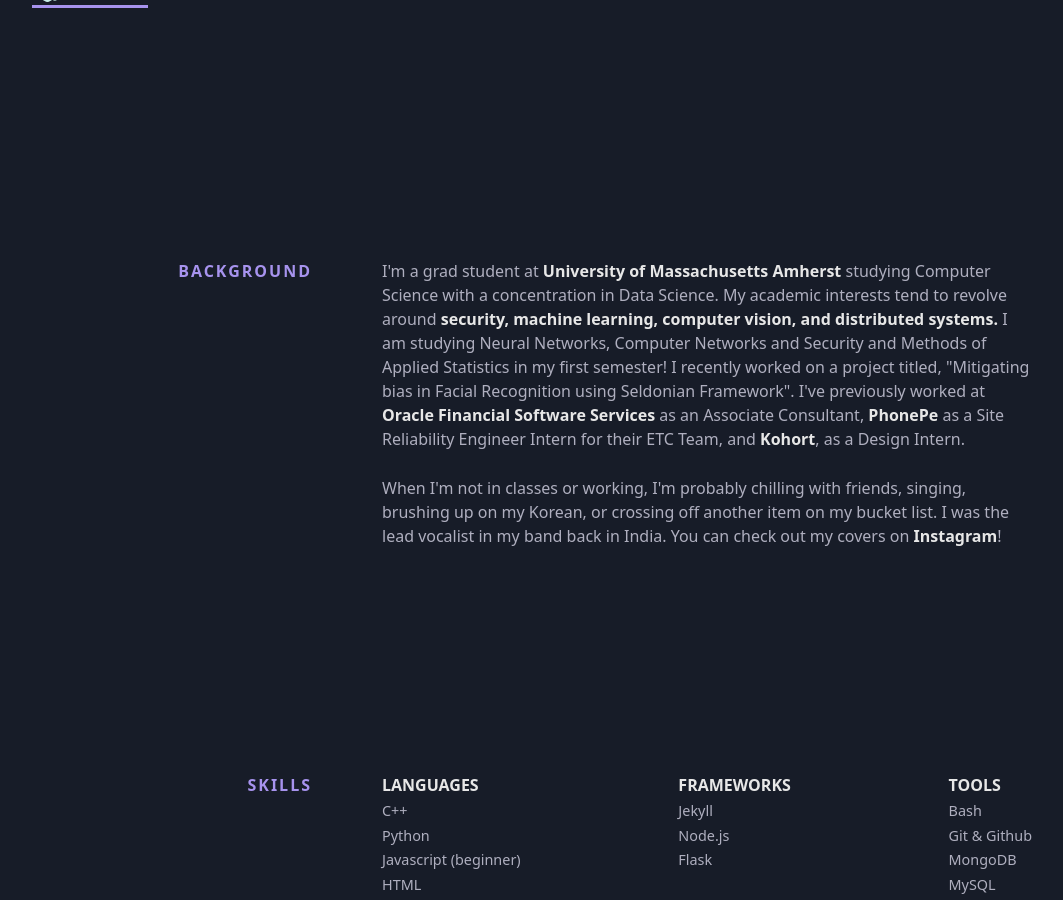
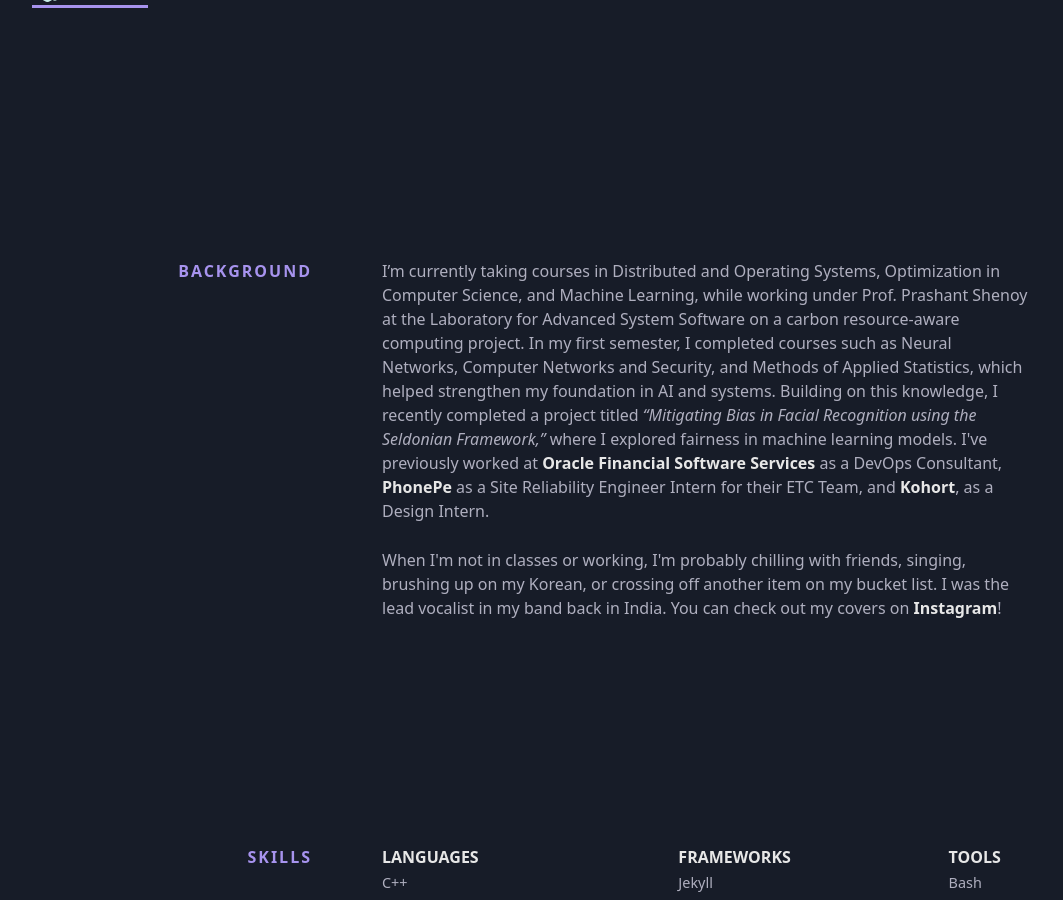
Before and after one commit to roshinisanikop/roshwebsite, a Jekyll site: the page built from index.html, in a window 1280 px wide and 900 px high, scrolled down 741 px. Shown: the whole window, without its empty margins (68-1131 px from the left). Built offline with Jekyll 4.4.1, drawn with Linux system fonts in a browser that asks for light colours; nearby versions of some CDN libraries; some web fonts are replaced.

Commit message:
Updating background spring 25

```diff
--- a/_includes/background.html
+++ b/_includes/background.html
@@ -2,17 +2,14 @@
   <div class="section__title">Background</div>
   <div class="section__content">
     <p>
-      I'm a grad student at
-      <a class="underline-link" href="https://www.umass.edu/" target="_blank">University of Massachusetts Amherst</a>
-      studying Computer Science with a concentration in Data Science. My academic interests tend to revolve around <strong>security,
-       machine learning, computer vision, and distributed systems.</strong> I am studying Neural Networks, Computer Networks and Security and Methods of Applied Statistics in my first semester!
-      I recently worked on a project titled, "Mitigating bias in Facial Recognition using Seldonian Framework".
+      I’m currently taking courses in Distributed and Operating Systems, Optimization in Computer Science, and Machine Learning, while working under Prof. Prashant Shenoy at the Laboratory for Advanced System Software on a carbon resource-aware computing project. In my first semester, I completed courses such as Neural Networks, Computer Networks and Security, and Methods of Applied Statistics, which helped strengthen my foundation in AI and systems. Building on this knowledge, I recently completed a project titled <em>“Mitigating Bias in Facial Recognition using the Seldonian Framework,”</em> where I explored fairness in machine learning models.
+
+
       I've previously worked at
        <a class="underline-link" href="https://www.oracle.com/financial-services/"<strong>Oracle Financial Software Services</strong></a>
-       as an Associate Consultant,
+       as a DevOps Consultant,
        <a class="underline-link" href="https://www.phonepe.com/"<strong>PhonePe</strong></a> as a Site Reliability Engineer Intern for their ETC Team,
       and <a class="underline-link" href="https://www.esri.com/en-us/home" target="_blank">Kohort</a>, as a Design Intern.
-
 
     </p>
 
```
